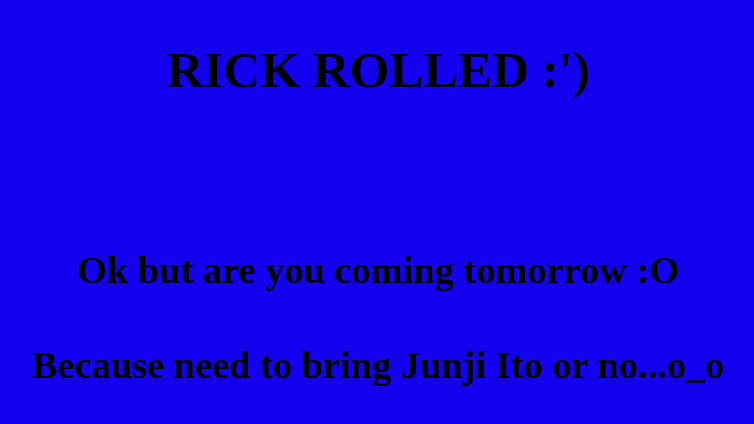
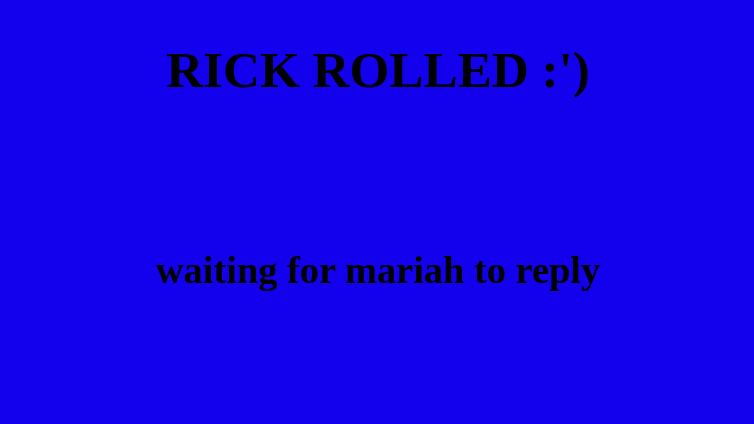
Before and after one commit to aMOOSEing/prank, a plain HTML site: page index.html in a window 1280 px wide. Shown: the part 280-704 px from the top of the page, without its empty margins (262-1016 px from the left). Drawn offline with Linux system fonts and the light colour scheme.

Commit message:
Update index.html

```diff
--- a/index.html
+++ b/index.html
@@ -17,8 +17,7 @@
 <div>
 <h2 style="padding-top:20px; font-size:4vw;">RICK ROLLED :')</h2>
   </br></br></br>
-<h2 style="padding-top:20px; font-size:3vw;">Ok but are you coming tomorrow :O</h2>
-<h4 style="font-size:3vw;">Because need to bring Junji Ito or no...o_o</h4>
+<h2 style="padding-top:20px; font-size:3vw;">waiting for mariah to reply</h2>
 </div>
 </body>
 <html>
```
